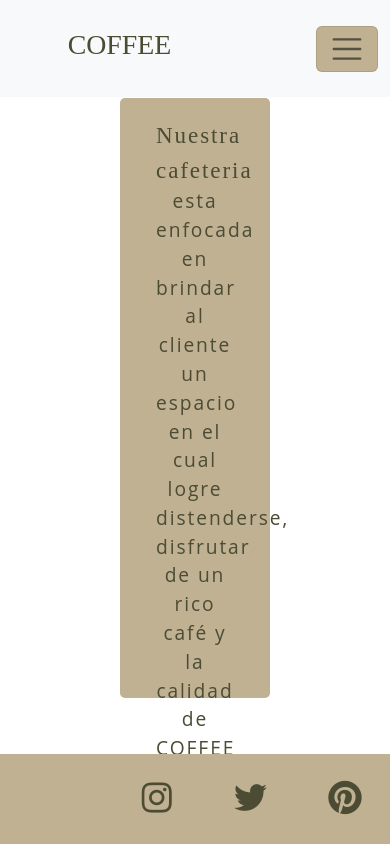
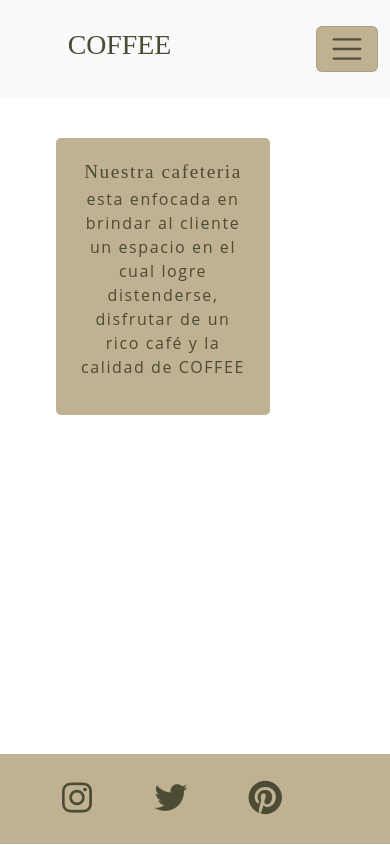
Before and after one commit to leandroresi/cafeteria-resi, a website: page pages/sobre-nosotros.html in a window 390 px wide. Drawn offline with nearby package versions, Linux system fonts and the light colour scheme.

Commit message:
arreglo del sobre nosotros

```diff
--- a/style/css/sobre-nosotros.css
+++ b/style/css/sobre-nosotros.css
@@ -181,14 +181,15 @@ i:visited {
 
         height: 100%;
         max-height: 600px;
-        width: 100%;
-        max-width: 700px;
+        width: 800px;
+
     }
 
     p {
-        margin: .5rem 1rem;
+        margin: .5rem none;
         font-size: 1.2rem;
-        width: auto;
+        width: 100%;
+        max-width: 600px;
 
     }
 
@@ -203,7 +204,13 @@ i:visited {
 
 }
 
-@media screen and (max-width: 420px) {
+
+
+
+
+
+
+@media screen and (max-width: 470px) {
 
 
      h1 {
@@ -228,14 +235,15 @@ i:visited {
     }
 
     .div-p {
-    margin-top: -2rem;
+    margin-top: .5rem;
     height: auto;
     border-radius: 5px;
-    width: 100%;
+    width: 600px;
+    margin-left: -4rem;
     }
 
     p {
-        font-size: 1.2rem;
+        font-size: 1rem;
         width: auto;
 
     }
@@ -247,6 +255,8 @@ i:visited {
 
   section ul {
       width: 100%;
+      text-align: left;
+      justify-content: flex-start;
   }
 
 
```
